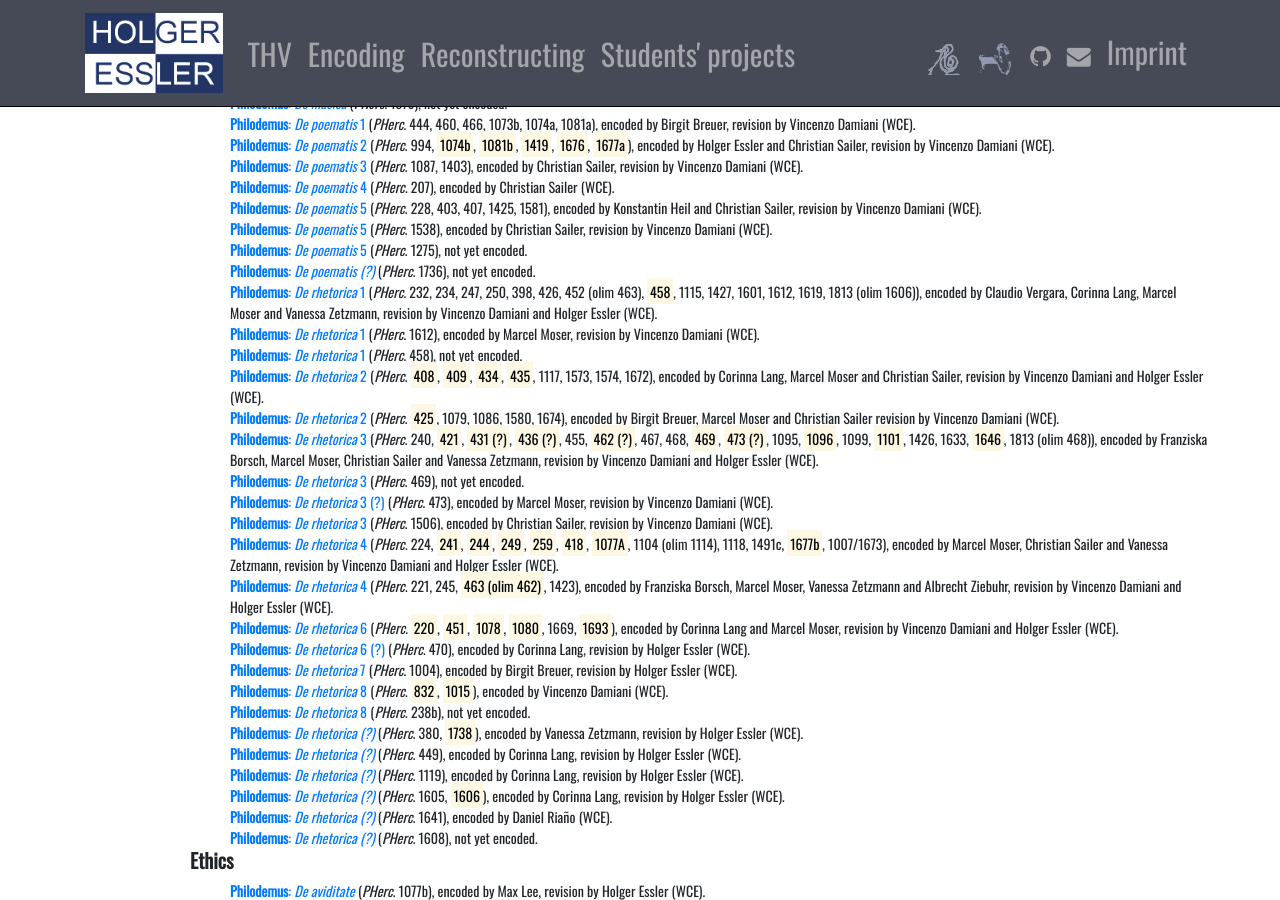
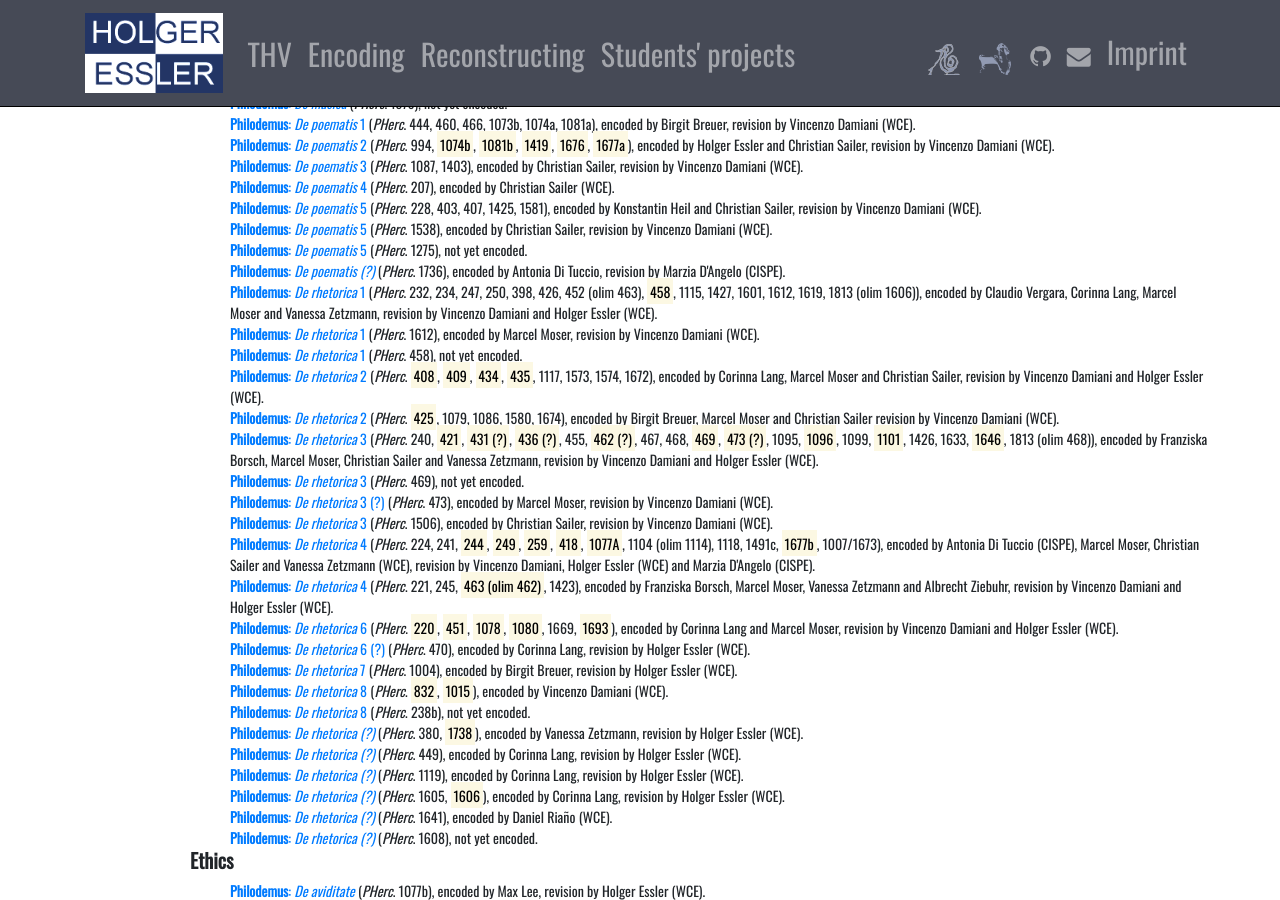
Before and after one commit to HolgerEssler/HolgerEssler.github.io, a Jekyll site: the page built from thv.html, in a window 1280 px wide and 900 px high, scrolled down 1840 px. Built offline with Jekyll 4.4.1, drawn with Linux system fonts in a browser that asks for light colours; nearby versions of some CDN libraries; some of the changed text lies outside the part shown.

Commit message:
Added new texts.

```diff
--- a/editio.html
+++ b/editio.html
@@ -20,14 +20,14 @@ permalink: /editio
               <div>Editio maior</div>
             </div>
             <div class="row">
-              <p><em>Editio maior</em> is an umbrella for s series of projects and initiatives by Holger Essler to create the digital edition of papyri. There is a long-standing collaboration with the <a href="https://cispe.org/">Centro Internazionale per lo Studio dei Papiri Ercolanesi, Naples</a>, and previously with the <a href="https://www.klassphil.uni-wuerzburg.de/">Institut für Klassische Philologie, Würzburg</a>, and <a href="https://www.unipr.it/ugov/person/21578">Massimo Magnani, Parma</a>. So far, <strong>815 texts</strong> have been encoded in this way.</p>
+              <p><em>Editio maior</em> is an umbrella for s series of projects and initiatives by Holger Essler to create the digital edition of papyri. There is a long-standing collaboration with the <a href="https://cispe.org/">Centro Internazionale per lo Studio dei Papiri Ercolanesi, Naples</a>, and previously with the <a href="https://www.klassphil.uni-wuerzburg.de/">Institut für Klassische Philologie, Würzburg</a>, and <a href="https://www.unipr.it/ugov/person/21578">Massimo Magnani, Parma</a>. So far, <strong>812 texts</strong> have been encoded in this way.</p>
             </div>
             <div class="row">
               <h3>Current projects</h3>
             </div>
             <div class="row">
               <ul>
-                <li>The <strong><a href="/thv">Thesaurus Herculanensium Voluminum (THV)</a></strong> is being created in collaboration with the <a href="https://cispe.org/">Centro Internazionale per lo Studio dei Papiri Ercolanesi, Naples</a>. The final goal is a comprehensive database of all edited texts from Herculaneum. So far it contains <strong>184 texts and 303 inventory numbers</strong>.</li>
+                <li>The <strong><a href="/thv">Thesaurus Herculanensium Voluminum (THV)</a></strong> is being created in collaboration with the <a href="https://cispe.org/">Centro Internazionale per lo Studio dei Papiri Ercolanesi, Naples</a>. The final goal is a comprehensive database of all edited texts from Herculaneum. So far it contains <strong>186 texts and 306 inventory numbers</strong>.</li>
                 <li><strong><a href="/ediscimus">E(dendo)discimus</a></strong> The digital edition of papyri has been part of <strong>Holger Essler's teaching</strong> in <a href="www.unive.it/persone/holger.essler">Venice</a> and <a href="https://www.klassphil.uni-wuerzburg.de/startseite/">Würzburg</a> for years. Over the years <strong>331 texts</strong> have been encoded as practical training and to expand the corpora.</li>
                 <li><strong><a href="/integration">INTEGRATION – INTEllectual miGRATION</a></strong> aims at enriching our knowledge of Ancient Greek and Roman philosophical thought through the evidence provided by Greek and Latin papyri. So far <strong>27 texts</strong> have been encoded by the unit at Ca'Foscari (Venice).</li>
               </ul>
--- a/thv.html
+++ b/thv.html
@@ -158,7 +158,7 @@ permalink: /thv
                           <li><a href="https://papyri.info/dclp/62411"><b>Philodemus</b>: <i>De poematis</i> 5</a> (<i>PHerc</i>. 228, 403, 407, 1425, 1581), encoded by Konstantin Heil and Christian Sailer, revision by Vincenzo Damiani (WCE).</li>
                           <li><a href="https://papyri.info/dclp/62481"><b>Philodemus</b>: <i>De poematis</i> 5</a> (<i>PHerc</i>. 1538), encoded by Christian Sailer, revision by Vincenzo Damiani (WCE).</li>
                           <li><a href="https://papyri.info/dclp/62464"><b>Philodemus</b>: <i>De poematis</i> 5</a> (<i>PHerc</i>. 1275), not yet encoded.</li>
-                          <li><a href="https://papyri.info/dclp/63156"><b>Philodemus</b>: <i>De poematis (?)</i></a> (<i>PHerc</i>. 1736), not yet encoded.</li>
+                          <li><a href="https://papyri.info/dclp/63156"><b>Philodemus</b>: <i>De poematis (?)</i></a> (<i>PHerc</i>. 1736), encoded by Antonia Di Tuccio, revision by Marzia D'Angelo (CISPE).</li>
                           <li><a href="https://papyri.info/dclp/62474"><b>Philodemus</b>: <i>De rhetorica</i> 1</a> (<i>PHerc</i>. 232, 234, 247, 250, 398, 426, 452 (olim 463), <mark>458</mark>, 1115, 1427, 1601, 1612, 1619, 1813 (olim 1606)), encoded by Claudio Vergara, Corinna Lang, Marcel Moser and Vanessa Zetzmann, revision by Vincenzo Damiani and Holger Essler (WCE).</li>
                           <li><a href="https://papyri.info/dclp/62489"><b>Philodemus</b>: <i>De rhetorica</i> 1</a> (<i>PHerc</i>. 1612), encoded by Marcel Moser, revision by Vincenzo Damiani (WCE).</li>
                           <li><a href="https://papyri.info/dclp/220478"><b>Philodemus</b>: <i>De rhetorica</i> 1</a> (<i>PHerc</i>. 458), not yet encoded.</li>
@@ -168,7 +168,7 @@ permalink: /thv
                           <li><a href="https://papyri.info/dclp/62422"><b>Philodemus</b>: <i>De rhetorica</i> 3</a> (<i>PHerc</i>. 469), not yet encoded.</li>
                           <li><a href="https://papyri.info/dclp/62424"><b>Philodemus</b>: <i>De rhetorica</i> 3 (?)</a> (<i>PHerc</i>. 473), encoded by Marcel Moser, revision by Vincenzo Damiani (WCE).</li>
                           <li><a href="https://papyri.info/dclp/62478"><b>Philodemus</b>: <i>De rhetorica</i> 3</a> (<i>PHerc</i>. 1506), encoded by Christian Sailer, revision by Vincenzo Damiani (WCE).</li>
-                          <li><a href="https://papyri.info/dclp/62460"><b>Philodemus</b>: <i>De rhetorica</i> 4</a> (<i>PHerc</i>. 224, <mark>241</mark>, <mark>244</mark>, <mark>249</mark>, <mark>259</mark>, <mark>418</mark>, <mark>1077A</mark>, 1104 (olim 1114), 1118, 1491c, <mark>1677b</mark>, 1007/1673), encoded by Marcel Moser, Christian Sailer and Vanessa Zetzmann, revision by Vincenzo Damiani and Holger Essler (WCE).</li>
+                          <li><a href="https://papyri.info/dclp/62460"><b>Philodemus</b>: <i>De rhetorica</i> 4</a> (<i>PHerc</i>. 224, 241, <mark>244</mark>, <mark>249</mark>, <mark>259</mark>, <mark>418</mark>, <mark>1077A</mark>, 1104 (olim 1114), 1118, 1491c, <mark>1677b</mark>, 1007/1673), encoded by Antonia Di Tuccio (CISPE), Marcel Moser, Christian Sailer and Vanessa Zetzmann (WCE), revision by Vincenzo Damiani, Holger Essler (WCE) and Marzia D'Angelo (CISPE).</li>
                           <li><a href="https://papyri.info/dclp/62393"><b>Philodemus</b>: <i>De rhetorica</i> 4</a> (<i>PHerc</i>. 221, 245, <mark>463 (olim 462)</mark>, 1423), encoded by Franziska Borsch, Marcel Moser, Vanessa Zetzmann and Albrecht Ziebuhr, revision by Vincenzo Damiani and Holger Essler (WCE).</li>
                           <li><a href="https://papyri.info/dclp/62448"><b>Philodemus</b>: <i>De rhetorica</i> 6</a> (<i>PHerc</i>. <mark>220</mark>, <mark>451</mark>, <mark>1078</mark>, <mark>1080</mark>, 1669, <mark>1693</mark>), encoded by Corinna Lang and Marcel Moser, revision by Vincenzo Damiani and Holger Essler (WCE).</li>
                           <li><a href="https://papyri.info/dclp/62423"><b>Philodemus</b>: <i>De rhetorica</i> 6 (?)</a> (<i>PHerc</i>. 470), encoded by Corinna Lang, revision by Holger Essler (WCE).</li>
@@ -346,7 +346,7 @@ permalink: /thv
                       <li><a href="https://papyri.info/dclp/59737"><b>Auctor Epicureus</b>: <i>Opus incertum</i></a> (<i>PHerc</i>. 908, 1390), encoded by Christian Sailer, revision by Vincenzo Damiani (WCE).</li>
                       <li><a href="https://papyri.info/dclp/220437"><b>Auctor Epicureus</b>: <i>Opus incertum</i></a> (<i>PHerc</i>. 998), encoded by Vincenzo Damiani (WCE).</li>
                       <li><a href="https://papyri.info/dclp/653664"><b>Auctor Epicureus</b>: <i>Opus incertum</i></a> (<i>PHerc</i>. 1036), not yet encoded.</li>
-                      <li><a href="https://papyri.info/dclp/63141"><b>Auctor Epicureus</b>: <i>Opus incertum</i></a> (<i>PHerc</i>. 1026), encoded by Vincenzo Damiani (WCE).</li>
+                      <li><a href="https://papyri.info/dclp/63141"><b>Auctor Epicureus</b>: <i>Opus incertum</i></a> (<i>PHerc</i>. 1026), encoded by Vincenzo Damiani (WCE) and Antonia Di Tuccio, revision by Marzia D'Angelo (CISPE).</li>
                       <li><a href="https://papyri.info/dclp/65659"><b>Auctor Epicureus</b>: <i>Opus incertum</i></a> (<i>PHerc</i>. 1158), encoded by M. Cozzolino, revision by Gianluca Del Mastro (CISPE).</li>
                       <li><a href="https://papyri.info/dclp/243961"><b>Auctor Epicureus</b>: <i>Opus incertum</i></a> (<i>PHerc</i>. 1167), not yet encoded.</li>
 
@@ -396,7 +396,7 @@ permalink: /thv
                   <li><a href="https://papyri.info/dclp/80758"><b>Auctor Graecus</b>: <i>Opus incertum</i></a> (<i>PHerc</i>. 169), not yet encoded.</li>
                   <li><a href="https://papyri.info/dclp/63132"><b>Auctor Graecus</b>: <i>Opus incertum</i></a> (<i>PHerc</i>. 227), not yet encoded.</li>
                   <li><a href="https://papyri.info/dclp/63137"><b>Auctor Graecus</b>: <i>Opus incertum</i></a> (<i>PHerc</i>. 233, 860), not yet encoded.</li>
-                  <li><a href="https://papyri.info/dclp/63134"><b>Auctor Graecus</b>: <i>Opus incertum</i></a> (<i>PHerc</i>. 296), not yet encoded.</li>
+                    <li><a href="https://papyri.info/dclp/63134"><b>Auctor Graecus</b>: <i>Opus incertum</i></a> (<i>PHerc</i>. 296), encoded by Antonia Di Tuccio, revision by Marzia D'Angelo (CISPE).</li>
                   <li><a href="https://papyri.info/dclp/68768"><b>Auctor Graecus</b>: <i>Opus incertum</i></a> (<i>PHerc</i>. 329), not yet encoded.</li>
                   <li><a href="https://papyri.info/dclp/382570"><b>Auctor Graecus</b>: <i>Opus incertum</i></a> (<i>PHerc</i>. 391), not yet encoded.</li>
                   <li><a href="https://papyri.info/dclp/68769"><b>Auctor Graecus</b>: <i>Opus incertum</i></a> (<i>PHerc</i>. 442), not yet encoded.</li>
```
Also changed, not shown: other parts of thv.html (+2 -2 lines).
